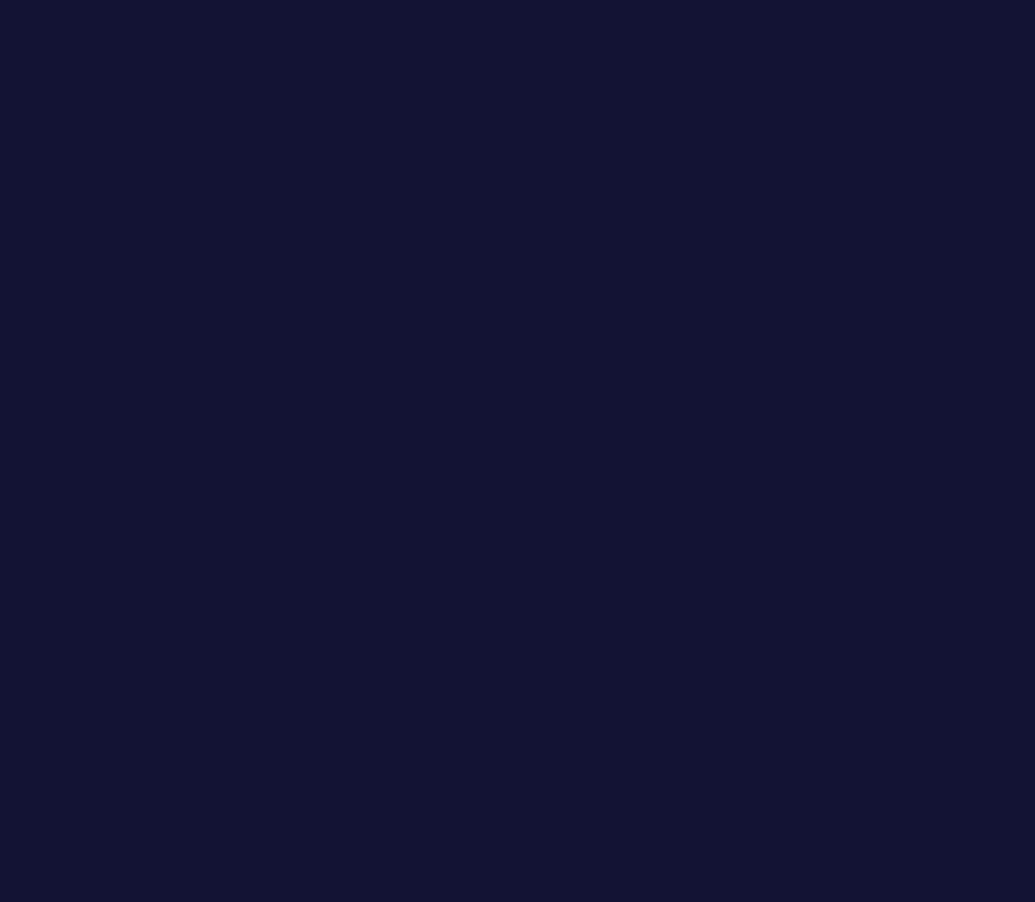
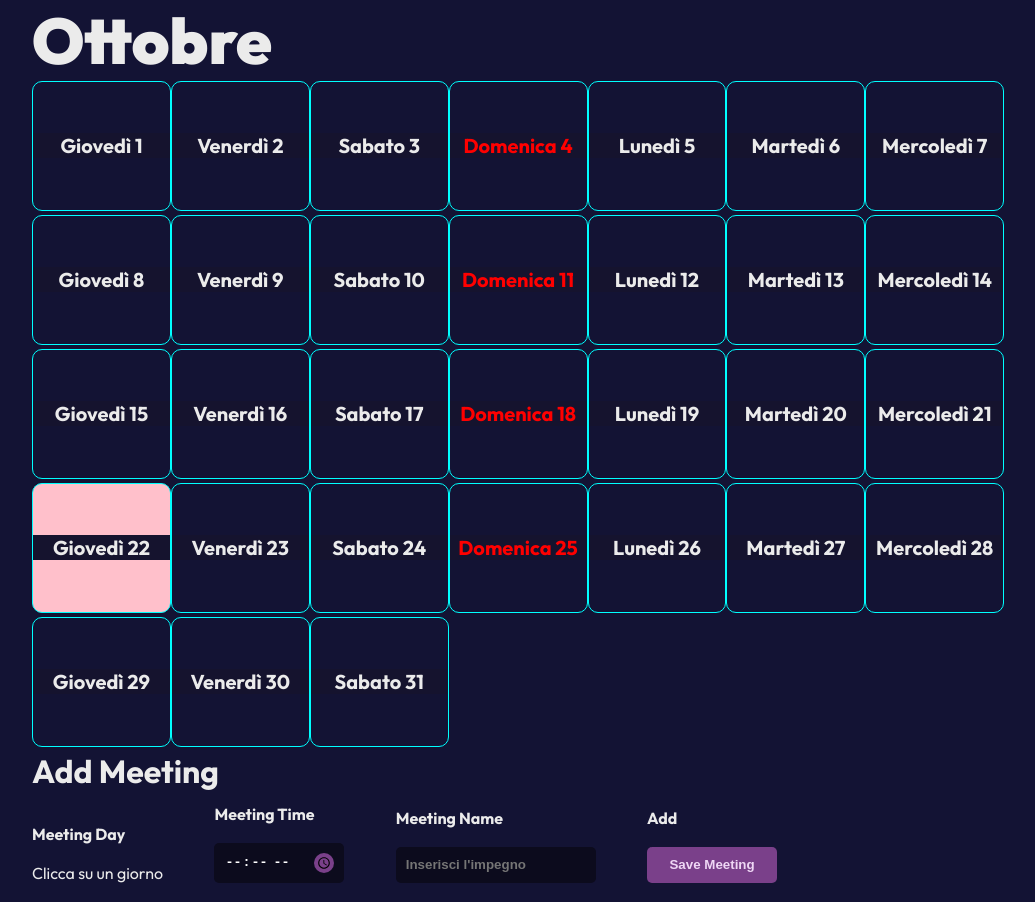
Before and after one commit to FrancescaAlesi/Week3-D4, a plain HTML site: page index.html in a window 1280 px wide. Shown: the whole page, without its empty margins (112-1147 px from the left). Before the commit the page ends 800 px from the top, so only its background shows below. Drawn offline with Linux system fonts and the light colour scheme.

Commit message:
creazione del calendario

```diff
--- a/assets/css/style.css
+++ b/assets/css/style.css
@@ -12,3 +12,142 @@ body {
 	background-color: #131334;
 	color: #ebebeb;
 }
+
+.container {
+	max-width: 992px;
+	margin: 0 auto;
+}
+
+h1 {
+	font-size: 4em;
+	font-weight: 900;
+}
+.day {
+    display: inline-block;
+    width: 14%;
+    height: 130px;
+    position: relative;
+	border: 1px solid aqua;
+    border-radius: 10px;
+    cursor: pointer;
+}
+
+.day:hover, .day:hover h3 {
+    background-color: #15132e;
+}
+
+.day h3 {
+    text-align: center;
+    font-size: 20px;
+    margin: 0;
+    position: absolute;
+    top: 40%;
+    left: 0;
+    right: 0;
+    background-color: #15132e;
+}
+
+.day.selected {
+    border-color: #7a408a;
+}
+
+.dot {
+    position: absolute;
+    left: 45%;
+    bottom: 20px;
+    width: 12px;
+    height: 12px;
+    border-radius: 50%;
+    background-color: #7a408a;
+}
+
+.currentDay {
+    background-color: pink;
+}
+
+.sunday {
+    color: red;
+}
+
+h2 {
+	font-size: 2em;
+	font-weight: 700;
+	margin-bottom: 0.8rem;
+}
+
+h4 {
+	margin-bottom: 1.2rem;
+}
+
+#addMeeting {
+    margin-bottom: 1.2rem;
+}
+
+#addMeeting div {
+	display: inline-block;
+	vertical-align: bottom;
+	margin-right: 3em;
+}
+
+form {
+	display: inline;
+}
+
+input {
+	width: 130px;
+	min-height: 36px;
+	background-color: #0c0b1d;
+    border: none;
+	padding: 10px;
+	border-radius: 5px;
+	font-weight: 700;
+	color: white;
+}
+
+input:focus{
+	background-color: #2d2a59;
+}
+
+input:focus::placeholder{
+	color: #615d9c;
+}
+
+#newMeetingDay {
+	display: inline-block;
+	min-width: 40px;
+}
+
+#newMeetingDay.hasDay {
+    font-size: 28px;
+    font-weight: 700;
+    background-color: #0c0b1d;
+    border-radius: 5px;
+    padding: 0 5px;
+}
+
+#newMeetingName {
+    width: 200px;
+}
+
+#newMeetingTime::-webkit-calendar-picker-indicator {
+    background-color: #7a408a;
+    border-radius: 50%;
+    cursor: pointer;
+}
+
+form button {
+    cursor: pointer;
+    background-color: #7a408a;
+    color: #efd7f5;
+    border: none;
+    border-radius: 5px;
+    width: 130px;
+    min-height: 36px;
+    font-weight: 700;
+    padding: 10px;
+}
+
+#appointments {
+    display: none;
+    margin-bottom: 30px;
+}
--- a/assets/js/script.js
+++ b/assets/js/script.js
@@ -22,3 +22,54 @@ const dayNames = [
 	'Venerdì',
 	'Sabato',
 ];
+
+
+const now = new Date();
+const getYear = now.getFullYear();
+const getMonth = now.getMonth();
+const appointments = [];
+
+// NOME DEL MESE
+const printCurrentMonth = () => {
+	const title = document.querySelector('h1');
+	const currentMonth = monthNames[getMonth];
+	title.innerText = currentMonth;
+};
+
+window.onload = (e) => {
+	printCurrentMonth();
+	createDays(dayInThisMonth());
+};
+
+// CALCOLO NUMERO GIORNI
+const dayInThisMonth = () => {
+	const lastDayInMonth = new Date(getYear, getMonth + 1, 0);
+	const numberOfDays = lastDayInMonth.getDate();
+	return numberOfDays;
+};
+
+// GRIHGLIA
+const createDays = (daysNumber) => {
+	const calendarDiv = document.querySelector('#calendar');
+	for (let i = 0; i < daysNumber; i++) {
+		const dayCellDiv = document.createElement('div');
+		dayCellDiv.classList.add('day');
+		// le celle dovranno essere cliccabili
+		dayCellDiv.addEventListener('click', function () {
+		});
+		const cellValue = document.createElement('h3');
+		const thisDate = i + 1;
+		if (thisDate == now.getDate()) {
+			dayCellDiv.classList.add('currentDay');
+		}
+		let thisDay = new Date(now.getFullYear(), now.getMonth(), thisDate);
+		if (thisDay.getDay() === 0) {
+			cellValue.classList.add('sunday');
+		}
+		let dayNumber = thisDay.getDay();
+		let dayName = dayNames[dayNumber];
+		cellValue.innerText = `${dayName} ${i + 1}`;
+		dayCellDiv.appendChild(cellValue);
+		calendarDiv.appendChild(dayCellDiv);
+	}
+};
--- a/index.html
+++ b/index.html
@@ -14,5 +14,49 @@
 		<link rel="stylesheet" href="assets/css/style.css" />
 		<script type="module" src="assets/js/script.js"></script>
 	</head>
-	<body></body>
+	<body>
+		<div class="container">
+			<main>
+				<!-- nome del mese -->
+				<h1></h1>
+				<!-- calendario -->
+				<div id="calendar"></div>
+				<!-- inserimento impegni -->
+				<h2>Add Meeting</h2>
+				<div id="addMeeting">
+					<div>
+						<h4>Meeting Day</h4>
+						<span id="newMeetingDay">Clicca su un giorno</span>
+					</div>
+					<form>
+						<div>
+							<h4>Meeting Time</h4>
+							<input type="time" id="newMeetingTime" required />
+						</div>
+						<div>
+							<h4>Meeting Name</h4>
+							<input
+								type="text"
+								id="newMeetingName"
+								placeholder="Inserisci l'impegno"
+								required
+							/>
+						</div>
+						<div>
+							<h4>Add</h4>
+							<button type="submmit">Save Meeting</button>
+						</div>
+					</form>
+				</div>
+			</main>
+
+			<!-- sezione impegni inseriti -->
+			<section>
+				<div id="appointments">
+					<h2>Impegni del giorno</h2>
+					<ul></ul>
+				</div>
+			</section>
+		</div>
+	</body>
 </html>
```
